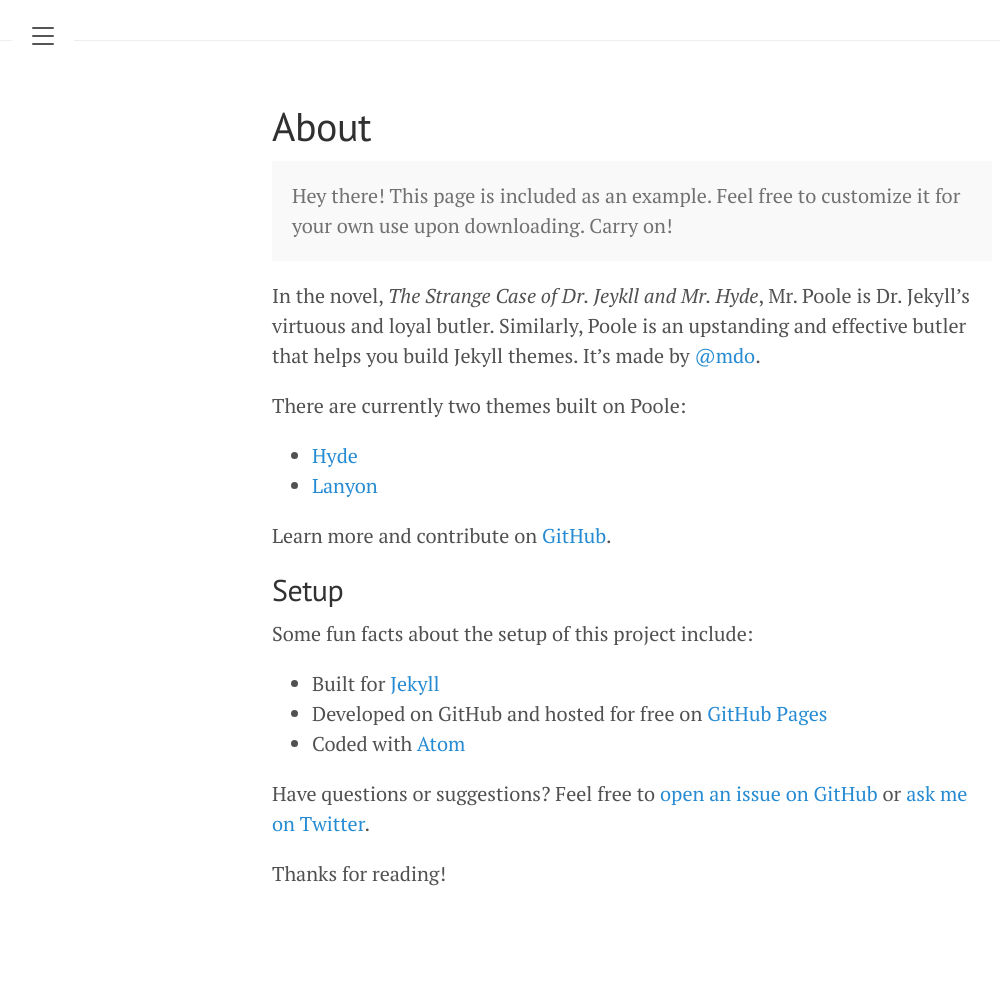
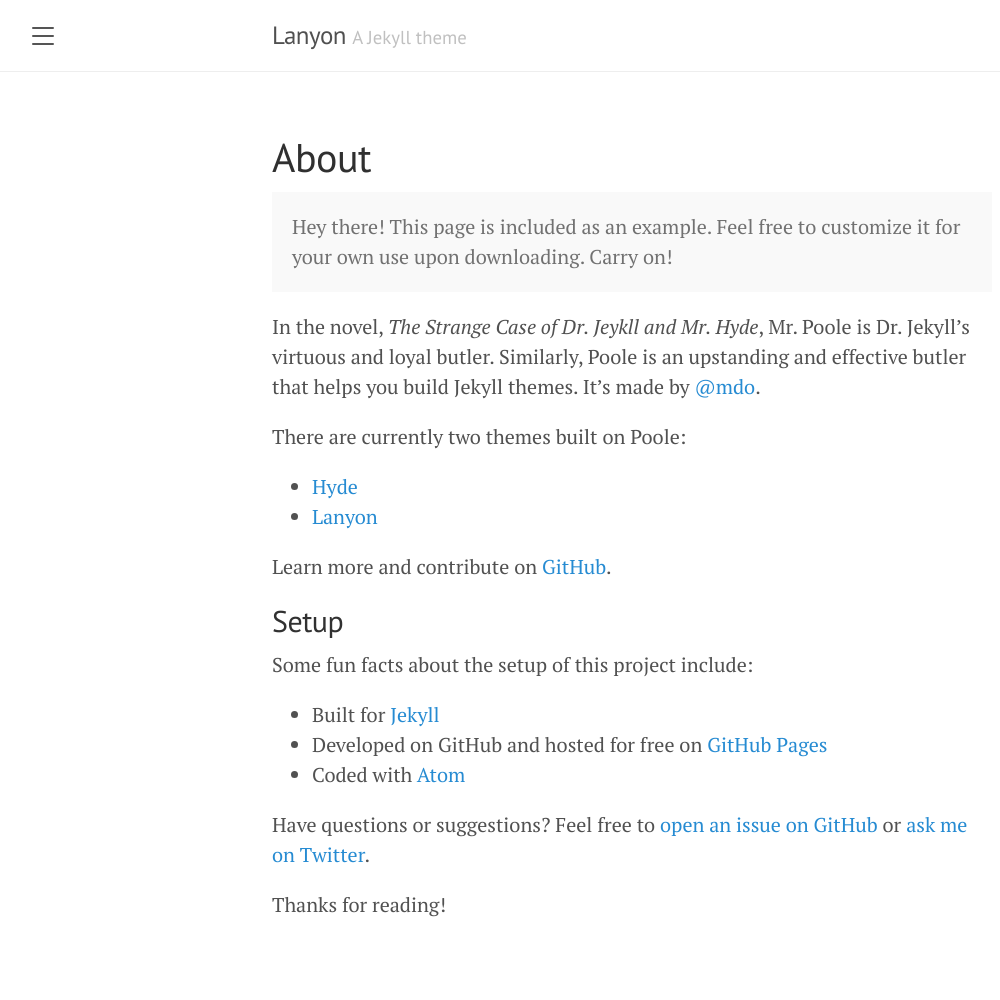
Before and after one commit to toddla23/toddla23.github.io, a Jekyll site: the page built from about.md, in a window 1280 px wide. Shown: the whole page, without its empty margins (8-1008 px from the left). Built offline with Jekyll 4.4.1, drawn with Linux system fonts in a browser that asks for light colours; before the commit the page ends 969 px from its top, so only the background shows below that; some of the changed lines change nothing that is shown.

Commit message:
Revert "1"
This reverts commit 16baaba9200eb0de2b5f466d7676eef28d10a0d6.

```diff
--- a/_config.yml
+++ b/_config.yml
@@ -1,4 +1,3 @@
-<<<<<<< HEAD
 # Setup
 title:               Lanyon
 tagline:             'A Jekyll theme'
@@ -13,64 +12,6 @@
   name:              Mark Otto
   url:               https://twitter.com/mdo
   email:             markdotto@gmail.com
-=======
-title: Your awesome title
-author: GitHub User
-email: your-email@domain.com
-description: > # this means to ignore newlines until "show_exerpts:"
-  Write an awesome description for your new site here. You can edit this
-  line in _config.yml. It will appear in your document head meta (for
-  Google search results) and in your feed.xml site description.
-show_excerpts: true # set to true to show excerpts on the homepage
-
-# Minima date format
-# refer to http://shopify.github.io/liquid/filters/date/ if you want to customize this
-sass:
-  sass_dir: _sass
-plainwhite:
-  name: Adam Denisov
-  tagline: Developer. Designer
-  date_format: "%b %-d, %Y"
-  sitemap: true # set to true to generate sitemap.xml content
-  search: true # set to true to enable searchbar
-  dark_mode: true # set to true to add dark mode toggle
-  portfolio_image: "assets/portfolio.png" # the path from the base directory of the site to the image to display (no / at the start)
-  html_lang: "en" # set the lang attribute of the <html> tag for the pages. See here for a list of codes: https://www.w3schools.com/tags/ref_country_codes.asp
-  condensed_mobile:
-    #- home
-    - page
-    - post
-  # generate social links in footer
-  social_links:
-    twitter: samarsault
-    github:  samarsault
-    linkedIn: in/samarsault
-    #dribbble: jekyll
-    #flickr:   jekyll
-    #instagram: jekyll
-    #pinterest: jekyll
-    #youtube: jekyll
-    #facebook: jekyll
-    #soundcloud: jekyll
-    #telegram: jekyll
-    #gitlab: jekyll
-    #email: jekyll
-
-    # Mastodon instances
-    # mastodon:
-    # - username: jekyll
-    #   instance: example.com
-    # - username: jekyll2
-    #   instance: example.com
-
-# If you want to link only specific pages in your header, uncomment
-# this and add the path to the pages in order as they should show up
-#header_pages:
-# - about.md
-
-# Build settings
-theme: plainwhite
->>>>>>> parent of cbc8291 (1)
 
 # Gems
 plugins:
```
